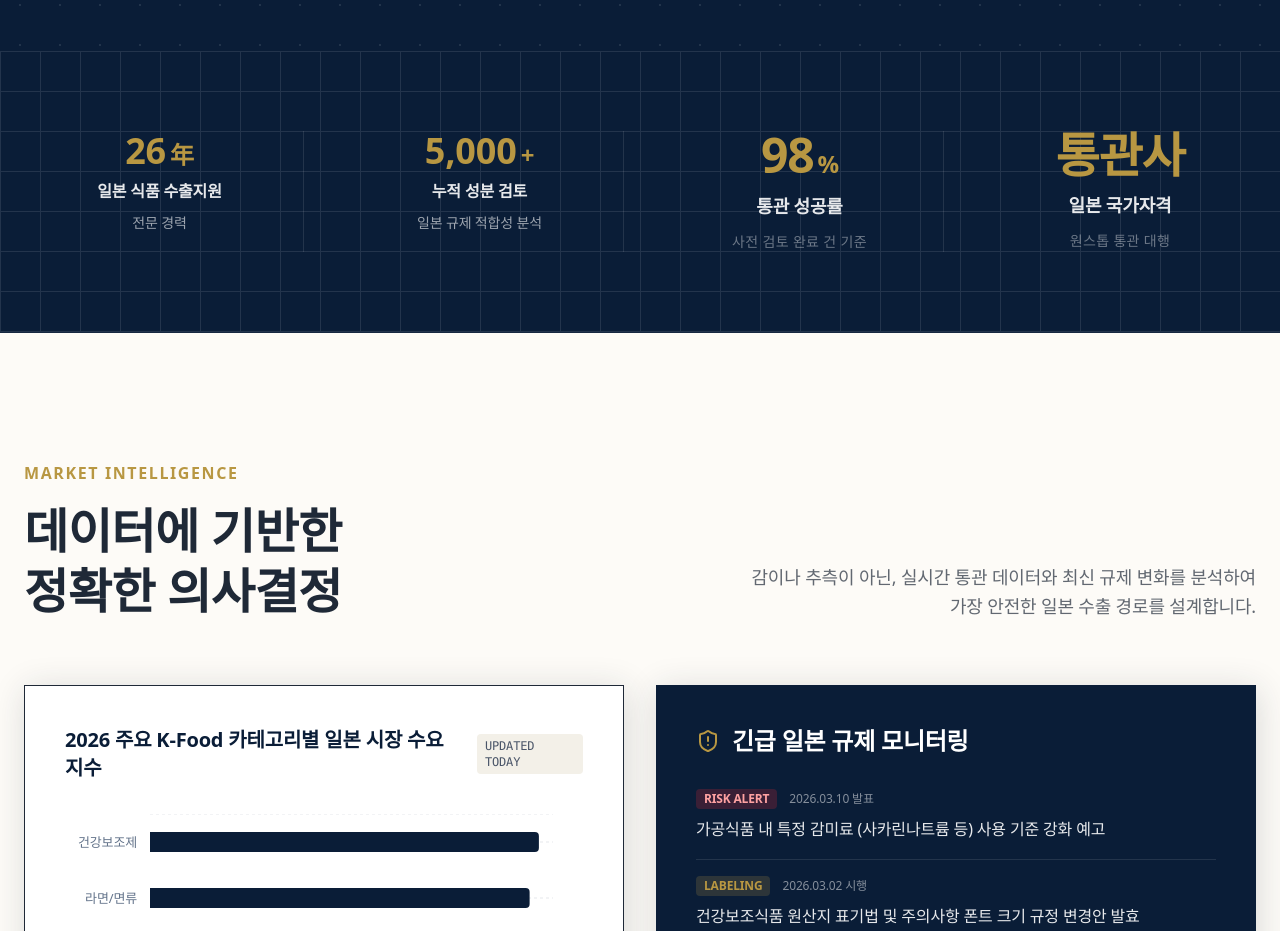
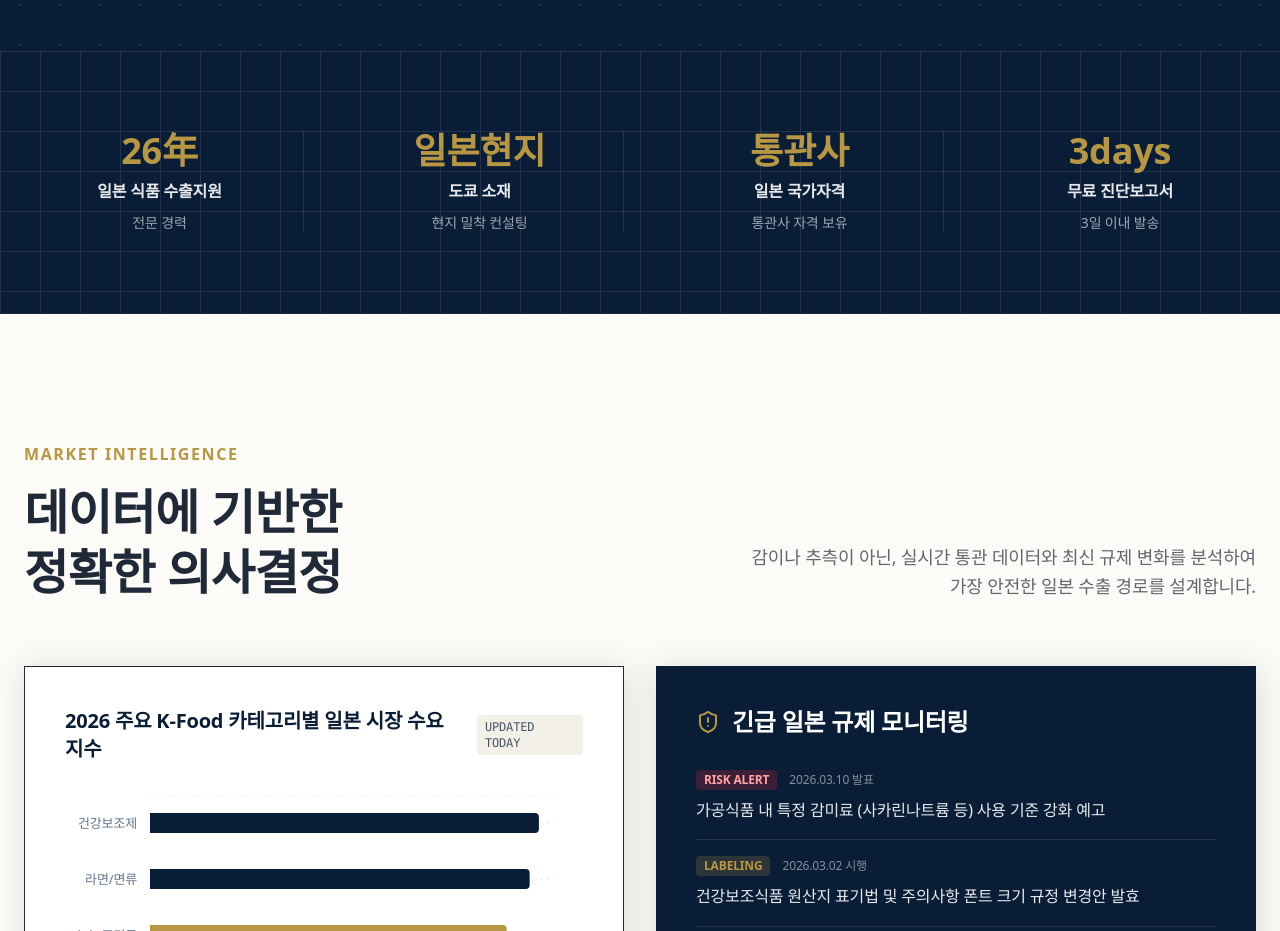
Before and after one commit to llallallall/foodnavi, a Next.js app: page / in a window 1280 px wide. Shown: the part 840-1771 px from the top of the page. Built offline with nearby package versions, Linux system fonts and the light colour scheme; a web font is replaced by a local one.

Commit message:
feat: add initial home page

```diff
--- a/app/page.tsx
+++ b/app/page.tsx
@@ -96,24 +96,24 @@ export default function Home() {
         <div className="absolute inset-0 opacity-10" style={{ backgroundImage: "linear-gradient(#ffffff 1px, transparent 1px), linear-gradient(90deg, #ffffff 1px, transparent 1px)", backgroundSize: "40px 40px" }} />
         <div className="container relative z-10 mx-auto xl:max-w-[1400px] 2xl:max-w-[1600px] min-[1920px]:max-w-[1800px] grid grid-cols-2 md:grid-cols-4 gap-8 text-center divide-x divide-white/10">
           <div className="space-y-2">
-            <div className="text-3xl lg:text-4xl font-bold text-primary">26<span className="text-xl lg:text-2xl font-bold ml-1">年</span></div>
+            <div className="text-3xl lg:text-4xl font-bold text-primary">26年</div>
             <div className="font-bold text-white/90">일본 식품 수출지원</div>
             <div className="text-sm text-white/60">전문 경력</div>
           </div>
           <div className="space-y-2">
-            <div className="text-3xl lg:text-4xl font-bold text-primary">5,000<span className="text-xl lg:text-2xl font-bold ml-1">+</span></div>
-            <div className="font-bold text-white/90">누적 성분 검토</div>
-            <div className="text-sm text-white/60">일본 규제 적합성 분석</div>
+            <div className="text-3xl lg:text-4xl font-bold text-primary">일본현지</div>
+            <div className="font-bold text-white/90">도쿄 소재</div>
+            <div className="text-sm text-white/60">현지 밀착 컨설팅</div>
           </div>
-          <div className="space-y-3">
-            <div className="text-4xl lg:text-5xl font-bold text-primary tracking-tight">98<span className="text-xl lg:text-2xl font-bold ml-1">%</span></div>
-            <div className="font-bold text-white/90 text-lg">통관 성공률</div>
-            <div className="text-sm text-white/40 tracking-wide">사전 검토 완료 건 기준</div>
+          <div className="space-y-2">
+            <div className="text-3xl lg:text-4xl font-bold text-primary">통관사</div>
+            <div className="font-bold text-white/90">일본 국가자격</div>
+            <div className="text-sm text-white/60">통관사 자격 보유</div>
           </div>
-          <div className="space-y-3">
-            <div className="text-4xl lg:text-5xl font-bold text-primary tracking-tight">통관사</div>
-            <div className="font-bold text-white/90 text-lg">일본 국가자격</div>
-            <div className="text-sm text-white/40 tracking-wide">원스톱 통관 대행</div>
+          <div className="space-y-2">
+            <div className="text-3xl lg:text-4xl font-bold text-primary">3days</div>
+            <div className="font-bold text-white/90">무료 진단보고서</div>
+            <div className="text-sm text-white/60">3일 이내 발송</div>
           </div>
         </div>
       </section>
```
